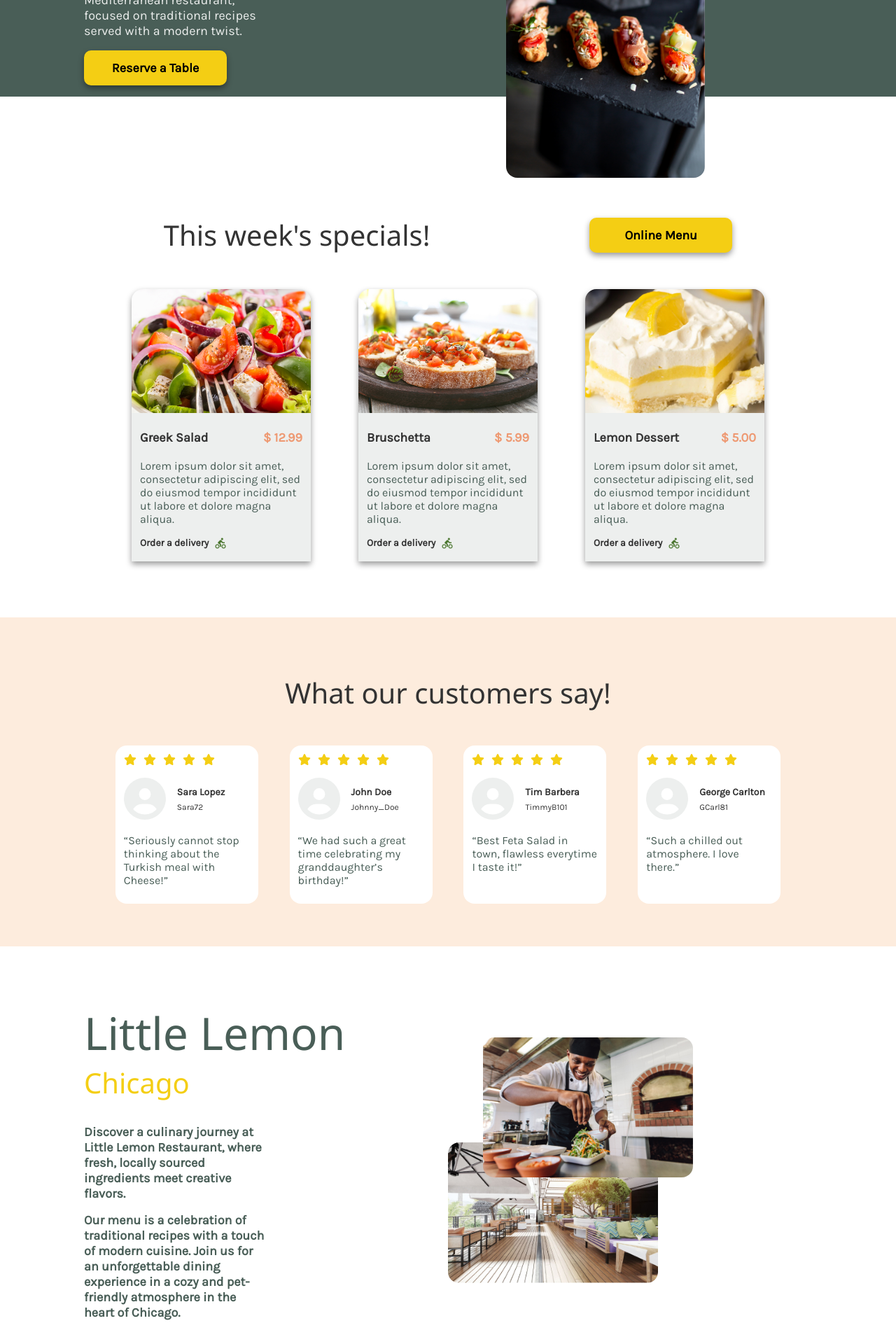
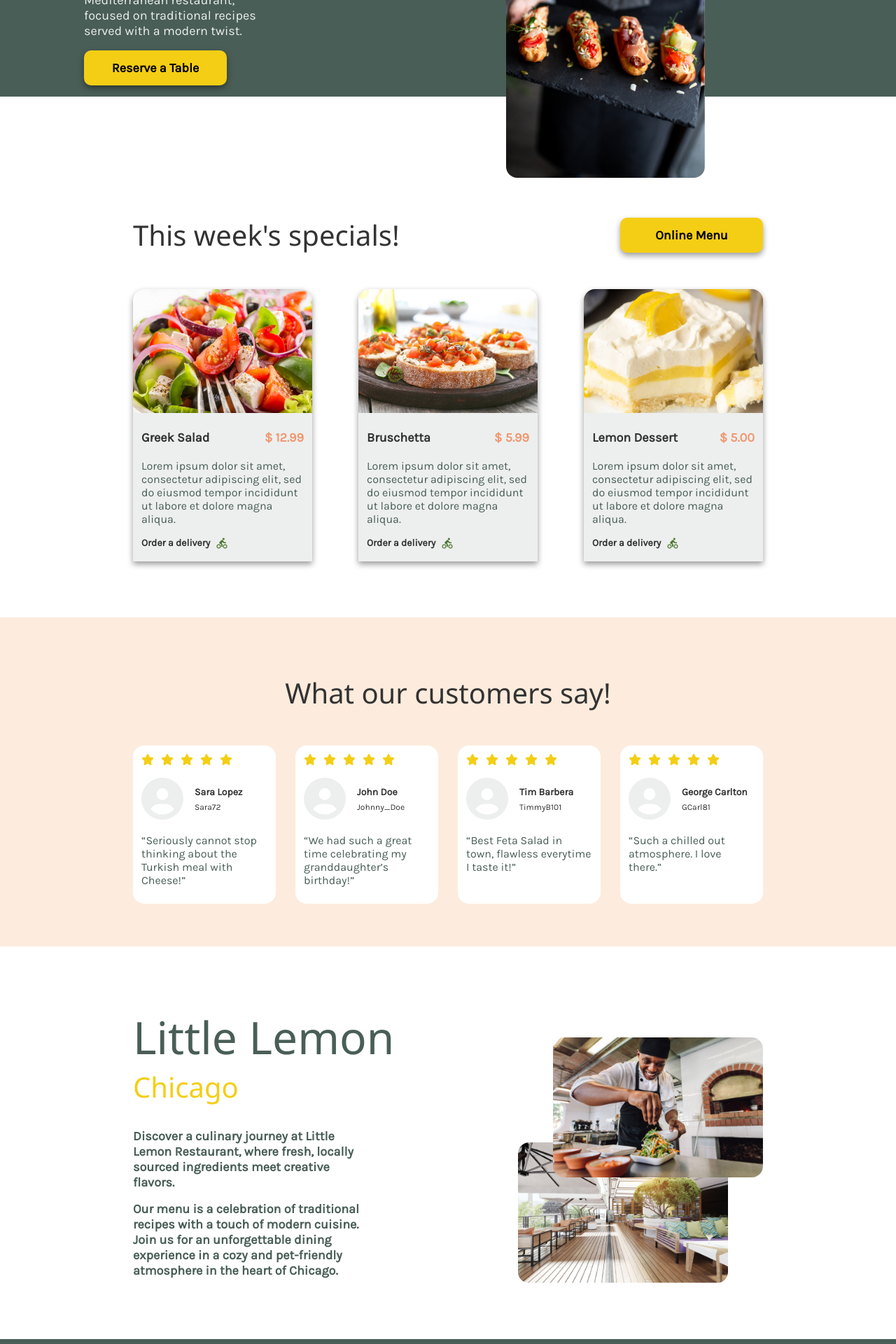
Before and after one commit to elvasthaisa/little-lemon-restaurant-webapp, a React (Create React App) app: page / in a window 1280 px wide. Shown: the part 380-2300 px from the top of the page at 70% size. Built offline with nearby package versions, Linux system fonts and the light colour scheme; the HTML template or start-up script is replaced by a standard one; a web font is replaced by a local one.

Commit message:
:nail_care: Adjust Main and Card alignment

```diff
--- a/src/App.css
+++ b/src/App.css
@@ -7,7 +7,7 @@
 }
 
 .App {
-  display: grid;
-  grid-template-columns: repeat(12, 1fr);
-  gap: 20px;
+  display: flex;
+  flex-direction: column;
+  justify-content: center;
 }
--- a/src/App.js
+++ b/src/App.js
@@ -5,13 +5,13 @@
 
 const App = () => {
   return (
-    <>
+    <div className='App'>
       <Header />
 
       <Main />
 
       <Footer />
-    </>
+    </div>
   );
 }
 
--- a/src/Card/Card.css
+++ b/src/Card/Card.css
@@ -7,6 +7,10 @@
   background-color: var(--secondary3-color);
   border-radius: 16px 16px 0 0;
   box-shadow: 0 4px 8px 0 rgba(0, 0, 0, 0.4);
+}
+
+.card:nth-child(2n) {
+  margin: 0 30px;
 }
 
 .cardImage img {
--- a/src/Main/Main.css
+++ b/src/Main/Main.css
@@ -10,7 +10,9 @@
 }
 
 main {
-  display: grid;
+  display: flex;
+  flex-direction: column;
+  justify-content: center;
 }
 
 /*** Banner Section ***/
@@ -69,17 +71,19 @@
   display: flex;
   flex-direction: column;
   justify-content: center;
-
-  padding: 0 120px;
+  max-width: 900px;
+  margin: 0 auto;
+  width: 100%;
 }
 
 .menuHeader {
   display: flex;
-  justify-content: space-around;
+  justify-content: space-between;
   align-items: center;
 
   margin: 170px 0 50px 0;
-  /* max-width: 922px; */
+  width: 100%;
+  max-width: 922px;
 }
 
 .menuTitle {
@@ -92,9 +96,13 @@
 
 .menuCards {
   display: flex;
-  justify-content: space-evenly;
+  justify-content: space-between;
 
-  /* max-width: 922px; */
+  max-width: 922px;
+}
+
+.menuCards {
+  margin-right: 0 10px;
 }
 
 
@@ -107,41 +115,45 @@
   height: 470px;
 
   margin-top: 80px;
-  /* padding-top: 80px; */
-
   padding: 80px 120px 0 120px;
 }
 
 article h2 {
+  align-self: center;
   font-family:  var(--font-markazi);
   font-size: 40px;
   font-weight: 500;
   color: var(--secondary4-color);
   margin: 0;
-  align-self: center;
 }
 
 .custCardGroup {
   display: flex;
   flex-direction: row;
-  justify-content: space-evenly;
-  margin-top: 48px;
+  justify-content: space-between;
 
-  /* max-width: 900px; */
-  justify-content: space-evenly;
-  /* align-self: center; */
+  width: 100%;
+  max-width: 900px;
+  margin: 48px auto 0 auto;
 }
 
 /* About Section */
+
 .aboutSection {
   display: flex;
-  padding: 80px 120px;
+  justify-content: space-between;
+  align-self: center;
+  align-items: center;
+
+  width: 100%;
+  max-width: 900px;
+  padding: 80px 0;
 }
 
 .aboutText {
   display: flex;
   flex-direction: column;
-  max-width: 50%;
+  max-width: 60%;
 }
 
 .aboutTitle {
@@ -165,15 +177,20 @@
   font-family: var(--font-karla);
   font-weight: 600;
   color: var(--primary1-color);
-  max-width: 50%;
+  width: 100%;
+  max-width: 60%;
   margin: 16px 0 0 0;
+}
+
+.aboutImages {
+  margin-right: 50px;
 }
 
 .aboutImages > img {
   display: flex;
+  height: auto;
+  width: auto;
   max-width: 300px;
-  width: auto;
-  height: auto;
 
   border-radius: 16px;
 }
```
